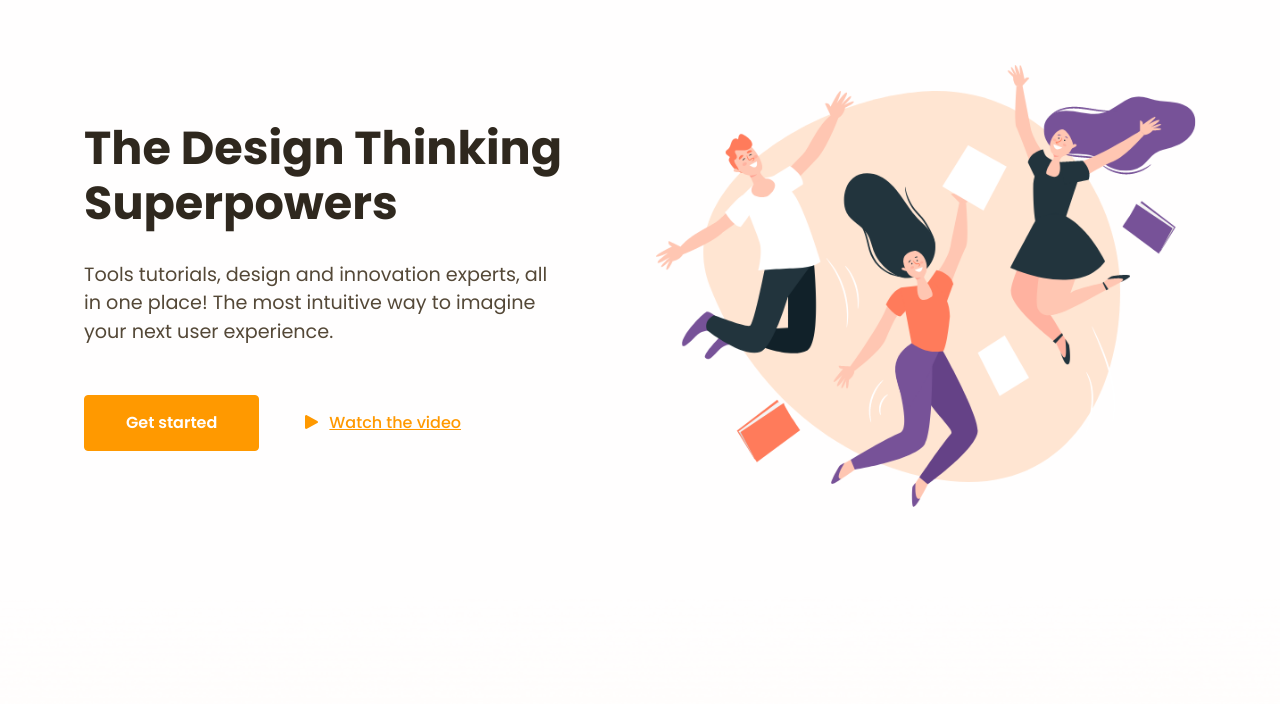
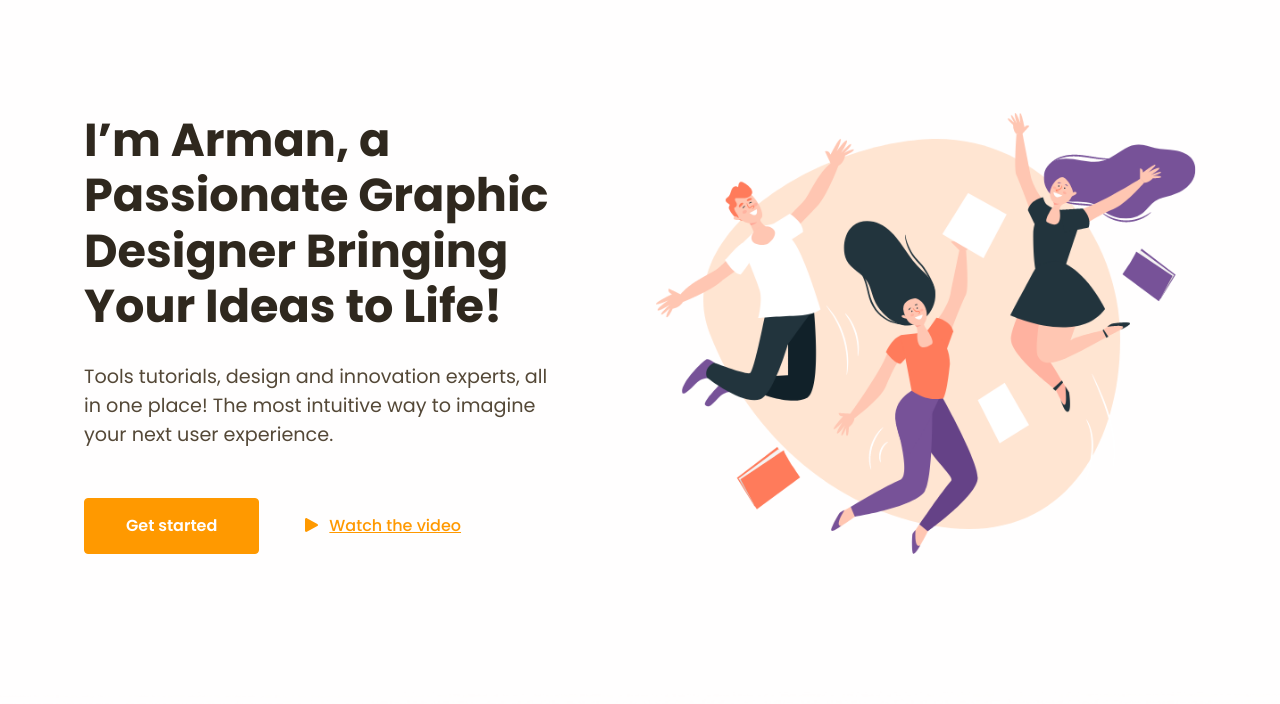
Before and after one commit to ServiceArman/DesignerArman, a plain HTML site: page index.html in a window 1280 px wide. Shown: the part 79-783 px from the top of the page. Drawn offline with Linux system fonts and the light colour scheme; a web font is replaced by a local one.

Commit message:
Update index.html

```diff
--- a/index.html
+++ b/index.html
@@ -50,7 +50,7 @@
         <div class="container">
           <div class="row align-items-center">
             <div class="col-md-6 text-md-start text-center py-6">
-              <h1 class="mb-4 fs-9 fw-bold">The Design Thinking Superpowers</h1>
+              <h1 class="mb-4 fs-9 fw-bold">I’m Arman, a Passionate Graphic Designer Bringing Your Ideas to Life!</h1>
               <p class="mb-6 lead text-secondary">Tools tutorials, design and innovation experts, all<br class="d-none d-xl-block" />in one place! The most intuitive way to imagine<br class="d-none d-xl-block" />your next user experience.</p>
               <div class="text-center text-md-start"><a class="btn btn-warning me-3 btn-lg" href="#!" role="button">Get started</a><a class="btn btn-link text-warning fw-medium" href="#!" role="button" data-bs-toggle="modal" data-bs-target="#popupVideo"><span class="fas fa-play me-2"></span>Watch the video </a></div>
             </div>
```
